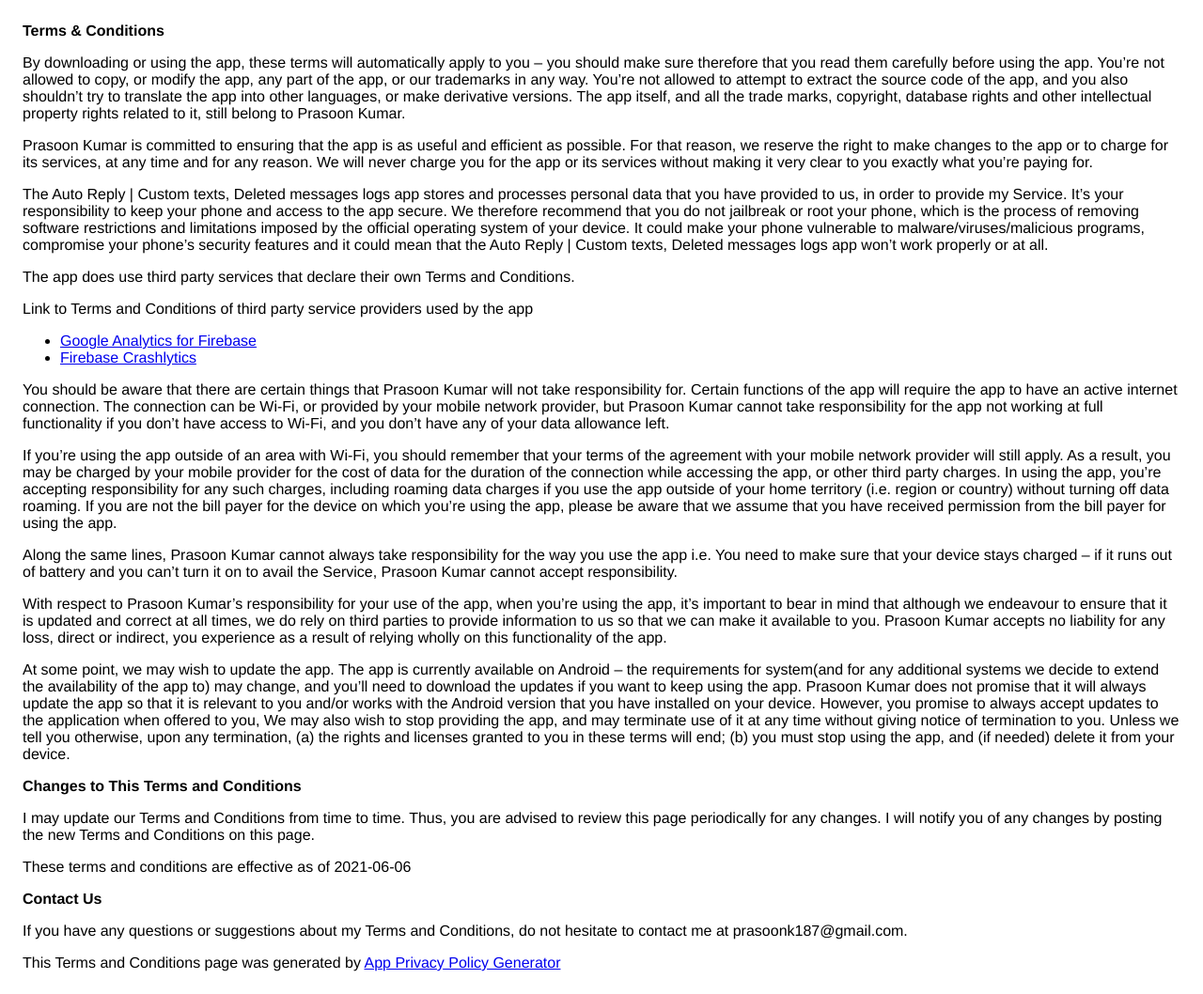
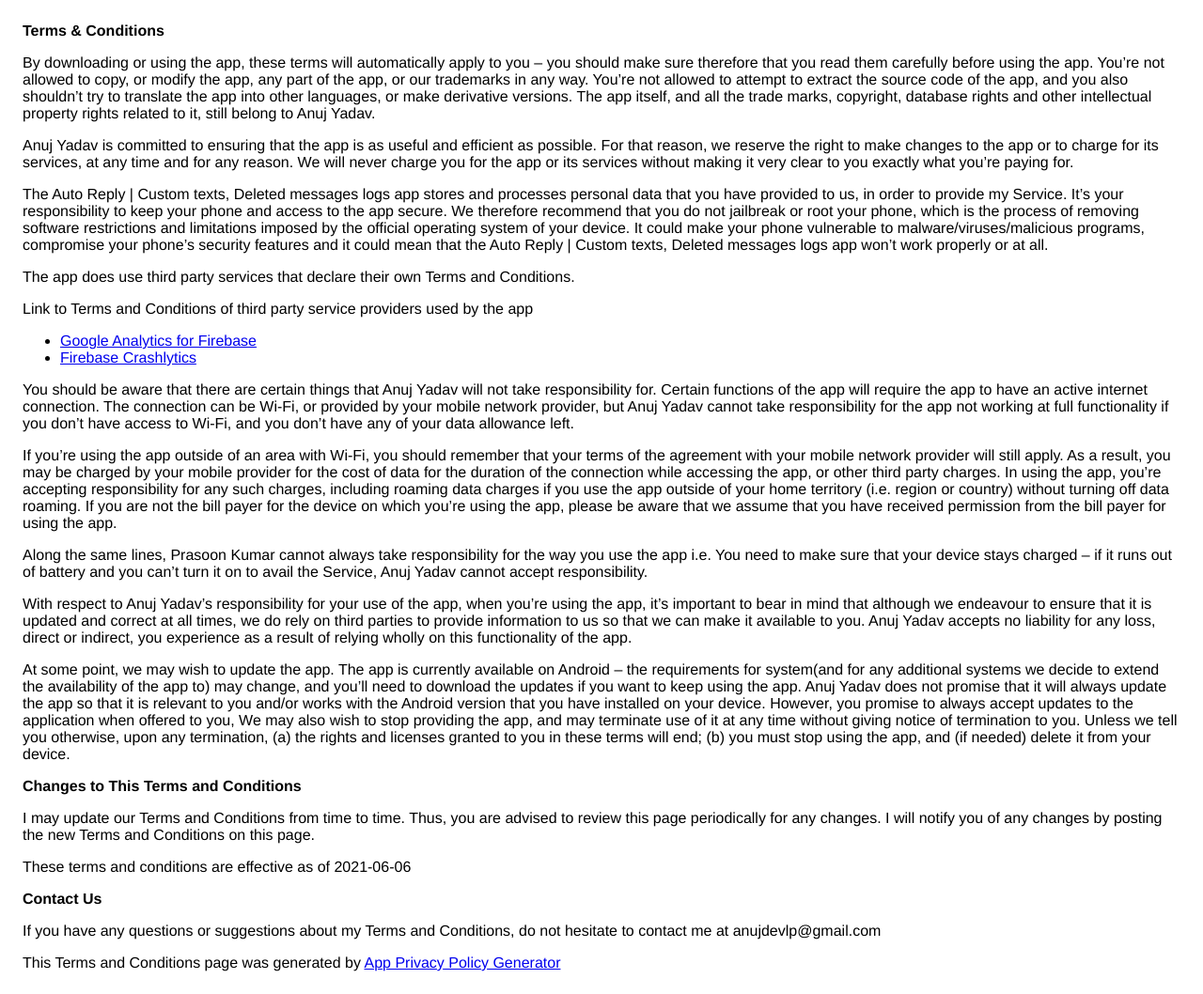
Before and after one commit to releyannu/releyannu.github.io, a plain HTML site: page docs/terms-conditions/index.html in a window 1280 px wide. Shown: the whole page at 94% size. Drawn offline with Linux system fonts and the light colour scheme.

Commit message:
Update index.html

```diff
--- a/docs/terms-conditions/index.html
+++ b/docs/terms-conditions/index.html
@@ -15,9 +15,9 @@
                   to translate the app into other languages, or make derivative
                   versions. The app itself, and all the trade marks, copyright,
                   database rights and other intellectual property rights related
-                  to it, still belong to Prasoon Kumar.
+                  to it, still belong to Anuj Yadav.
                 </p> <p>
-                  Prasoon Kumar is committed to ensuring that the app is
+                  Anuj Yadav is committed to ensuring that the app is
                   as useful and efficient as possible. For that reason, we
                   reserve the right to make changes to the app or to charge for
                   its services, at any time and for any reason. We will never
@@ -42,10 +42,10 @@
                     providers used by the app
                   </p> <ul><!----><!----><li><a href="https://firebase.google.com/terms/analytics" target="_blank" rel="noopener noreferrer">Google Analytics for Firebase</a></li><li><a href="https://firebase.google.com/terms/crashlytics" target="_blank" rel="noopener noreferrer">Firebase Crashlytics</a></li><!----><!----><!----><!----><!----><!----><!----><!----><!----><!----><!----><!----><!----><!----><!----><!----><!----><!----><!----><!----><!----><!----><!----></ul></div> <p>
                   You should be aware that there are certain things that
-                  Prasoon Kumar will not take responsibility for. Certain
+                  Anuj Yadav will not take responsibility for. Certain
                   functions of the app will require the app to have an active
                   internet connection. The connection can be Wi-Fi, or provided
-                  by your mobile network provider, but Prasoon Kumar
+                  by your mobile network provider, but Anuj Yadav
                   cannot take responsibility for the app not working at full
                   functionality if you don’t have access to Wi-Fi, and you don’t
                   have any of your data allowance left.
@@ -67,14 +67,14 @@
                   responsibility for the way you use the app i.e. You need to
                   make sure that your device stays charged – if it runs out of
                   battery and you can’t turn it on to avail the Service,
-                  Prasoon Kumar cannot accept responsibility.
+                  Anuj Yadav cannot accept responsibility.
                 </p> <p>
-                  With respect to Prasoon Kumar’s responsibility for your
+                  With respect to Anuj Yadav’s responsibility for your
                   use of the app, when you’re using the app, it’s important to
                   bear in mind that although we endeavour to ensure that it is
                   updated and correct at all times, we do rely on third parties
                   to provide information to us so that we can make it available
-                  to you. Prasoon Kumar accepts no liability for any
+                  to you. Anuj Yadav accepts no liability for any
                   loss, direct or indirect, you experience as a result of
                   relying wholly on this functionality of the app.
                 </p> <p>
@@ -83,7 +83,7 @@
                   system(and for any additional systems we
                   decide to extend the availability of the app to) may change,
                   and you’ll need to download the updates if you want to keep
-                  using the app. Prasoon Kumar does not promise that it
+                  using the app. Anuj Yadav does not promise that it
                   will always update the app so that it is relevant to you
                   and/or works with the Android version that you have
                   installed on your device. However, you promise to always
@@ -105,7 +105,7 @@
                 </p> <p><strong>Contact Us</strong></p> <p>
                   If you have any questions or suggestions about my
                   Terms and Conditions, do not hesitate to contact me
-                  at prasoonk187@gmail.com.
+                  at anujdevlp@gmail.com
                 </p> <p>This Terms and Conditions page was generated by <a href="https://app-privacy-policy-generator.nisrulz.com/" target="_blank" rel="noopener noreferrer">App Privacy Policy Generator</a></p>
 
 
```
